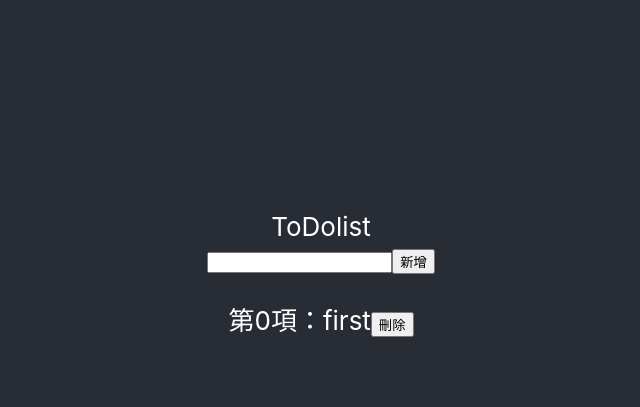
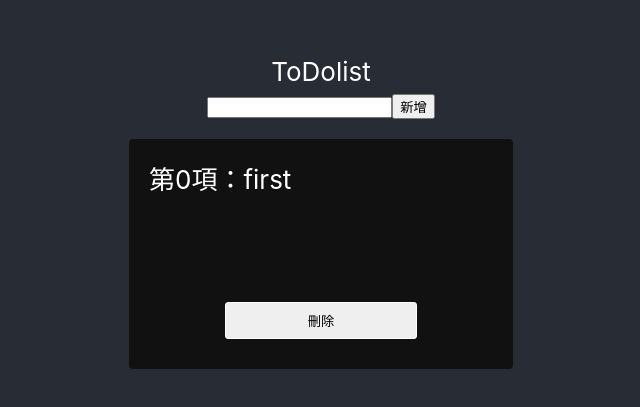
Before and after one commit to zxc469469/React-TodoList, a React (Create React App) app: page / in a window 1280 px wide. Shown: the part 113-520 px from the top of the page, without its empty margins (319-959 px from the left). Built offline with nearby package versions, Linux system fonts and the light colour scheme.

Commit message:
new :  action type finished change : css ->  css in js

```diff
--- a/package.json
+++ b/package.json
@@ -3,6 +3,8 @@
   "version": "0.1.0",
   "private": true,
   "dependencies": {
+    "@emotion/core": "^10.0.28",
+    "@emotion/styled": "^10.0.27",
     "@testing-library/jest-dom": "^4.2.4",
     "@testing-library/react": "^9.3.2",
     "@testing-library/user-event": "^7.1.2",
--- a/src/components/TodoList.tsx
+++ b/src/components/TodoList.tsx
@@ -1,36 +1,77 @@
 import React from "react";
+import styled from '@emotion/styled';
 import { useSelector, useDispatch } from "react-redux";
 import { initState } from "../store/reducer";
-import { DELETE_TODO } from "../store/constants/index";
+import { DELETE_TODO, FINISHED_TODO } from "../store/constants/index";
 
-type state = {
-  name: string;
-  key: number;
-};
+const TodoListContainer = styled.div`
+display:flex;
+width:100vw;
+justify-content: center;
+flex-wrap:wrap;
+min-height:400px;
+`
+
+const TodoCard = styled.div`
+  display:flex;
+  height:200px;
+  width:30vw;
+  margin:20px 10px;
+  justify-content: center;
+  align-items: center;
+  flex-direction:column;
+  background-color: #111;
+  border-radius:4px;
+  padding-bottom:30px;
+`
+const TodoText = styled.div`
+  display:flex;
+  height:175px;
+  width:100%;
+  padding:20px;
+  box-sizing:border-box;
+`
+const TodoDeleteBtn = styled.button`
+  width:50%;
+  margin:0 auto;
+  border:1px solid #fff;
+  border-radius:3px;
+  height:40px;
+`
 
 export default function TodoList() {
   const TodoList = useSelector((state: initState) => state.TodoList);
   const dispatch = useDispatch();
 
   const Delete = (toDeleteKey: number) => {
-    dispatch({ type: DELETE_TODO , payload: { TodoList: TodoList, key: toDeleteKey } });
+    dispatch({ type: DELETE_TODO, payload: { key: toDeleteKey } });
+  };
+
+  const finished = () => {
+    console.log("isFinished");
   };
   return (
-    <div>
-      {TodoList.map((ele: state, i) => {
+    <TodoListContainer>
+
+      {TodoList.map((ele: { name: string; key: number }, i) => {
         return (
-          <p key={ele.key} data-testid={ele.key}>
-            第{ele.key}項：{ele.name}
-            <button
+          <TodoCard key={ele.key} data-testid={ele.key}>
+
+            <TodoText onClick={finished}>
+              第{ele.key}項：{ele.name}
+            </TodoText>
+            <TodoDeleteBtn
               onClick={() => {
                 Delete(i);
               }}
             >
               刪除
-            </button>
-          </p>
+            </TodoDeleteBtn>
+
+        </TodoCard>
+
         );
       })}
-    </div>
+    </TodoListContainer>
   );
 }
--- a/src/store/constants/index.tsx
+++ b/src/store/constants/index.tsx
@@ -1,8 +1,8 @@
 export const ADD_TODO = "ADD_TODO";
 export type ADD_TODO = typeof ADD_TODO;
 
-export const TOGGLE_TODO = "TOGGLE_TODO";
-export type TOGGLE_TODO = typeof TOGGLE_TODO;
+export const FINISHED_TODO = "FINISHED_TODO";
+export type FINISHED_TODO = typeof FINISHED_TODO;
 
 export const EDIT_TODO = "EDIT_TODO";
 export type EDIT_TODO = typeof EDIT_TODO;
--- a/src/store/reducer.tsx
+++ b/src/store/reducer.tsx
@@ -1,4 +1,4 @@
-import { ADD_TODO , DELETE_TODO  } from '../store/constants/index';
+import { ADD_TODO , DELETE_TODO ,FINISHED_TODO } from '../store/constants/index';
 import { TodoAction } from '../store/actions/index';
 
 export interface initState {
@@ -32,7 +32,9 @@ const rootReducer = (state = initState, action: TodoAction): initState => {
         count: state.TodoList.length,
       };
     }
-
+   case FINISHED_TODO:{
+     return state
+   }
     default:
       return state;
   }
```
Also changed, not shown: src/store/actions/index.tsx (+10 -7 lines), 1 other file (tests, documents, lock files or other folders).
